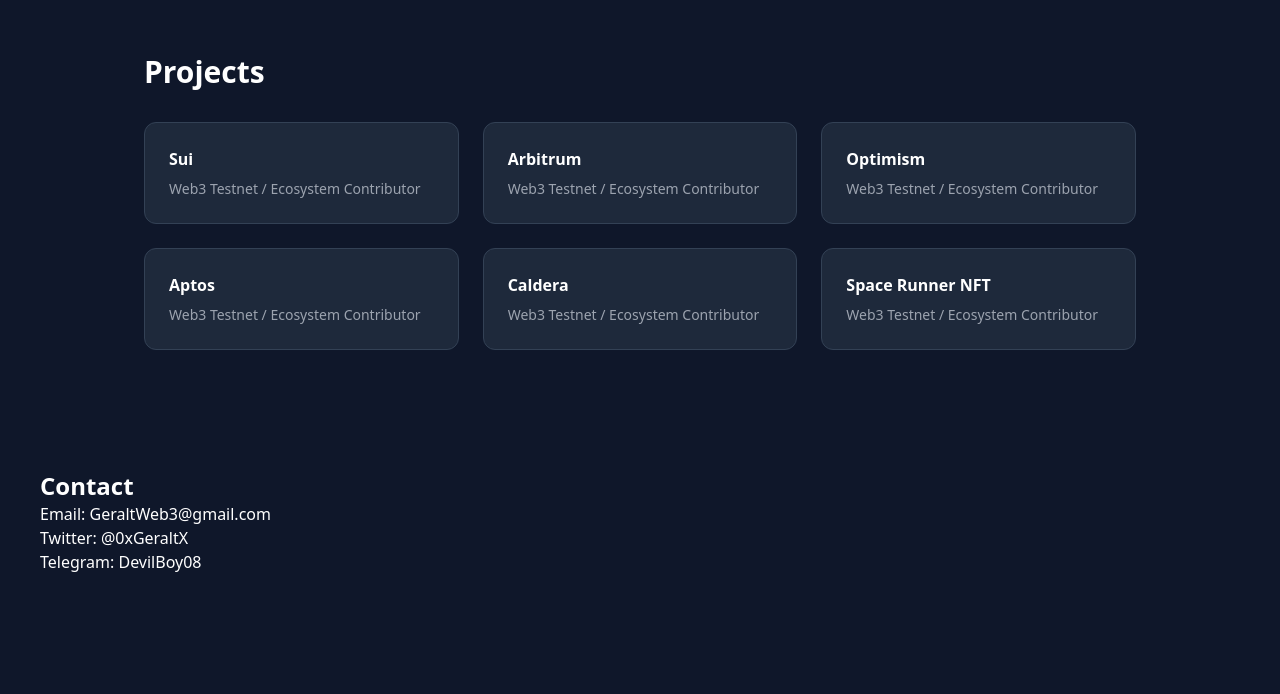
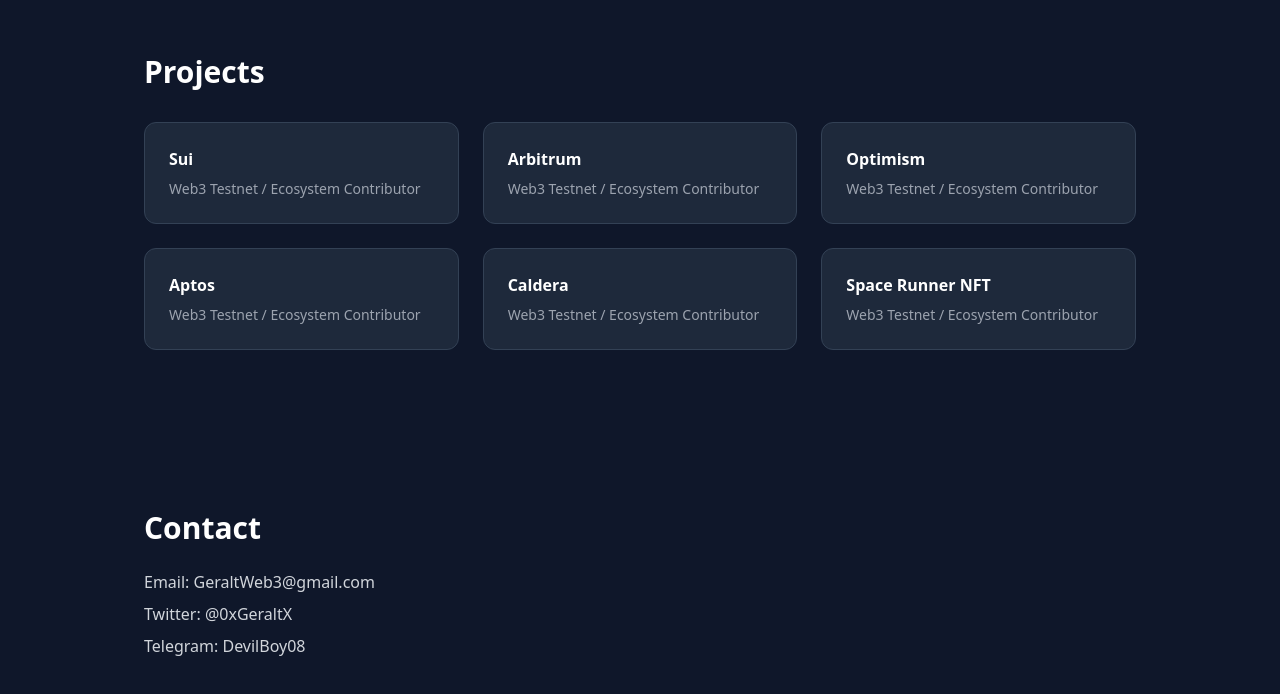
Before and after one commit to 0xGeraltX/portfolio, a Next.js app: page / in a window 1280 px wide. Shown: the part 1282-1976 px from the top of the page. Before the commit the page ends 1896 px from the top, so only its background shows below. Built offline with nearby package versions, Linux system fonts and the light colour scheme.

Commit message:
Refactor Contact component for better structure
Updated the Contact component for improved layout and styling.

```diff
--- a/components/Contact.js
+++ b/components/Contact.js
@@ -1 +1,15 @@
-export default function Contact(){return(<section id='contact' className='p-10'><h2 className='text-2xl font-bold'>Contact</h2><p>Email: GeraltWeb3@gmail.com</p><p>Twitter: @0xGeraltX</p><p>Telegram: DevilBoy08</p></section>)}
+export default function Contact() {
+  return (
+    <section id="contact" className="py-20 bg-slate-900">
+      <div className="max-w-5xl mx-auto px-4">
+        <h2 className="text-3xl font-bold mb-6">Contact</h2>
+
+        <div className="space-y-2 text-gray-300">
+          <p>Email: GeraltWeb3@gmail.com</p>
+          <p>Twitter: @0xGeraltX</p>
+          <p>Telegram: DevilBoy08</p>
+        </div>
+      </div>
+    </section>
+  );
+}
```
